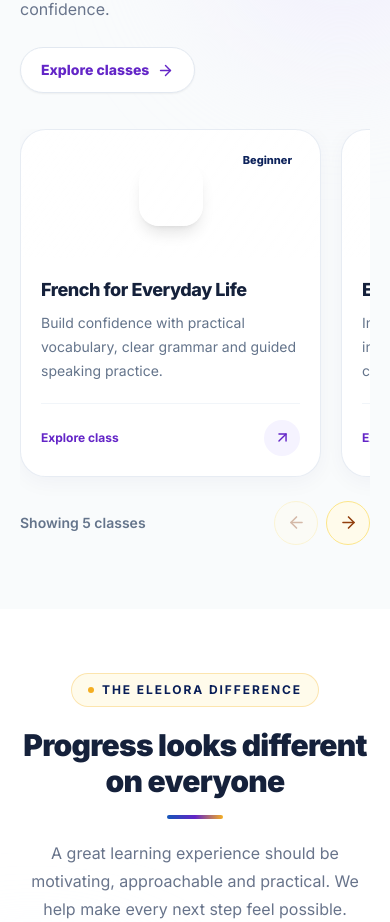
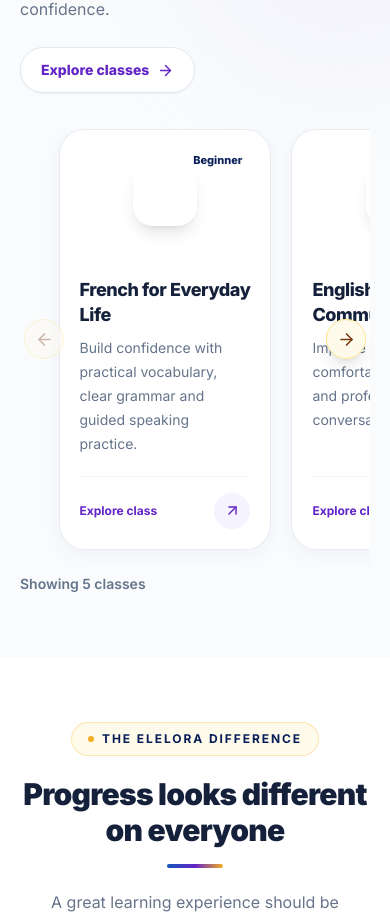
Before and after one commit to chamod-lakshitha/elevora-academy, a Next.js app: page / in a window 390 px wide. Shown: the part 1720-2642 px from the top of the page. Built offline with nearby package versions, Linux system fonts and the light colour scheme; no server answers.

Commit message:
Center course carousel and move arrows to mobile tablet sides

```diff
--- a/components/HomeCoursesCarousel.tsx
+++ b/components/HomeCoursesCarousel.tsx
@@ -38,38 +38,38 @@ export default function HomeCoursesCarousel({ courses }: { courses: Course[] })
     if (!track) return;
 
     const firstCard = track.querySelector<HTMLElement>('[data-course-card]');
-    const gap = 20;
-    const distance = firstCard ? firstCard.getBoundingClientRect().width + gap : 320;
+    const distance = firstCard ? firstCard.getBoundingClientRect().width + 20 : 320;
     track.scrollBy({ left: direction === 'right' ? distance : -distance, behavior: 'smooth' });
   };
 
+  const arrowClasses = 'pointer-events-auto flex h-10 w-10 items-center justify-center rounded-full border border-amber-200 bg-amber-50/95 text-amber-900 shadow-lg backdrop-blur-sm transition hover:border-amber-300 hover:bg-amber-100 disabled:cursor-not-allowed disabled:opacity-35 disabled:shadow-none disabled:hover:border-amber-200 disabled:hover:bg-amber-50 focus-visible:outline-none focus-visible:ring-4 focus-visible:ring-amber-300/40 sm:h-11 sm:w-11';
+
   return (
     <div>
+      <div className="relative mt-9">
         <div
           ref={trackRef}
-        className="mt-9 flex snap-x snap-mandatory gap-5 overflow-x-auto scroll-smooth pb-5 [scrollbar-width:none] [&::-webkit-scrollbar]:hidden"
+          className="flex snap-x snap-mandatory gap-5 overflow-x-auto scroll-smooth px-[11%] pb-5 [scrollbar-width:none] [&::-webkit-scrollbar]:hidden sm:px-14 xl:px-0"
           aria-label="All five Elevora Academy classes"
         >
           {courses.slice(0, 5).map((course) => (
             <div
               data-course-card
               key={course.id}
-            className="w-[86%] shrink-0 snap-start sm:w-[calc(50%-10px)] xl:w-[calc(33.333%-13.333px)]"
+              className="w-[78%] shrink-0 snap-center sm:w-[calc(50%-10px)] sm:snap-start xl:w-[calc(33.333%-13.333px)]"
             >
               <HomeCourseCard course={course} />
             </div>
           ))}
         </div>
 
-      <div className="mt-1 flex items-center justify-between gap-4">
-        <p className="text-sm font-semibold text-slate-500">Showing {Math.min(courses.length, 5)} classes</p>
-        <div className="flex items-center gap-2">
+        <div className="pointer-events-none absolute inset-y-0 left-0 right-0 flex items-center justify-between px-1 pb-5 sm:px-1.5 xl:hidden">
           <button
             type="button"
             onClick={() => move('left')}
             aria-label="Previous classes"
             disabled={!canScrollLeft}
-            className="flex h-11 w-11 items-center justify-center rounded-full border border-amber-200 bg-amber-50 text-amber-800 transition hover:border-amber-300 hover:bg-amber-100 disabled:cursor-not-allowed disabled:opacity-35 disabled:hover:border-amber-200 disabled:hover:bg-amber-50 focus-visible:outline-none focus-visible:ring-4 focus-visible:ring-amber-300/40"
+            className={arrowClasses}
           >
             <ArrowLeft size={19} />
           </button>
@@ -78,7 +78,31 @@ export default function HomeCoursesCarousel({ courses }: { courses: Course[] })
             onClick={() => move('right')}
             aria-label="Next classes"
             disabled={!canScrollRight}
-            className="flex h-11 w-11 items-center justify-center rounded-full border border-amber-200 bg-amber-50 text-amber-800 transition hover:border-amber-300 hover:bg-amber-100 disabled:cursor-not-allowed disabled:opacity-35 disabled:hover:border-amber-200 disabled:hover:bg-amber-50 focus-visible:outline-none focus-visible:ring-4 focus-visible:ring-amber-300/40"
+            className={arrowClasses}
+          >
+            <ArrowRight size={19} />
+          </button>
+        </div>
+      </div>
+
+      <div className="mt-1 flex items-center justify-between gap-4">
+        <p className="text-sm font-semibold text-slate-500">Showing {Math.min(courses.length, 5)} classes</p>
+        <div className="hidden items-center gap-2 xl:flex">
+          <button
+            type="button"
+            onClick={() => move('left')}
+            aria-label="Previous classes"
+            disabled={!canScrollLeft}
+            className={arrowClasses}
+          >
+            <ArrowLeft size={19} />
+          </button>
+          <button
+            type="button"
+            onClick={() => move('right')}
+            aria-label="Next classes"
+            disabled={!canScrollRight}
+            className={arrowClasses}
           >
             <ArrowRight size={19} />
           </button>
```
Lines whose indentation alone changed are shown as unchanged.
